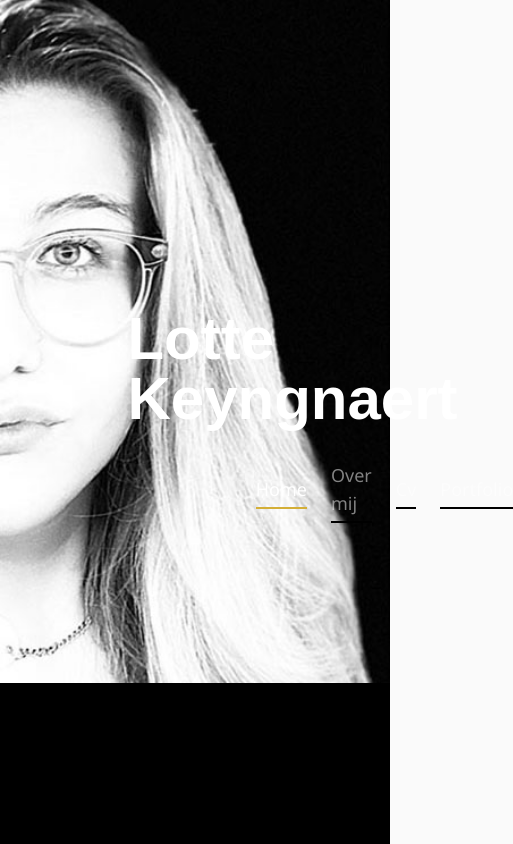
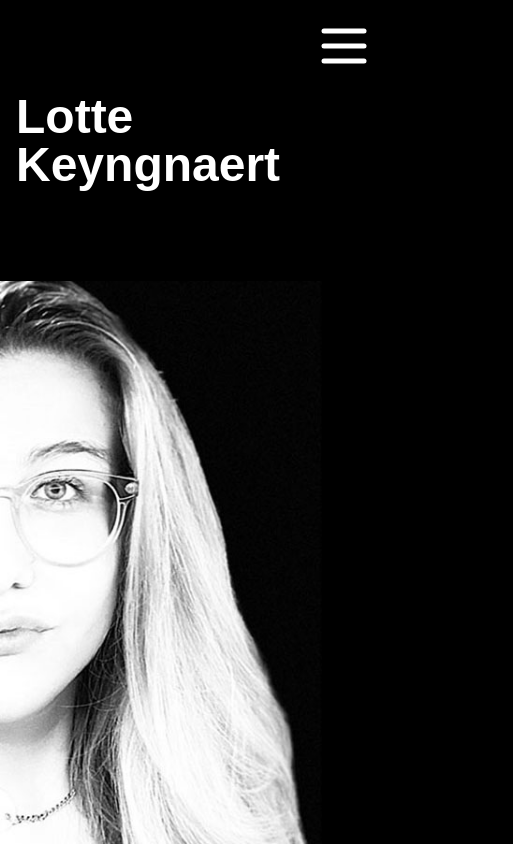
Before and after one commit to KeyngnaertLotte/Portfolio, a React (Vite) app: page / in a window 390 px wide. Shown: the whole page, 513 px wide, since content can reach past the window. Built offline with nearby package versions, Linux system fonts and the light colour scheme; a web font is replaced by a local one.

Commit message:
feat: mobile done

```diff
--- a/index.html
+++ b/index.html
@@ -6,7 +6,7 @@
     <meta name="viewport" content="width=device-width, initial-scale=1.0" />
     <title>Portfolio</title>
   </head>
-  <body class="bg-neutral-50">
+  <body class="bg-black">
     <div id="root"></div>
     <script type="module" src="/src/main.tsx"></script>
   </body>
--- a/package.json
+++ b/package.json
@@ -4,7 +4,7 @@
   "version": "0.0.0",
   "type": "module",
   "scripts": {
-    "dev": "vite",
+    "dev": "vite --host",
     "build": "tsc && vite build",
     "preview": "vite preview"
   },
@@ -14,6 +14,7 @@
     "match-sorter": "^6.3.1",
     "react": "^18.2.0",
     "react-dom": "^18.2.0",
+    "react-responsive": "^9.0.2",
     "react-router-dom": "^6.8.2",
     "react-touch-carousel": "^0.10.2",
     "sort-by": "^1.2.0"
--- a/src/components/AppNavigation.tsx
+++ b/src/components/AppNavigation.tsx
@@ -1,20 +1,37 @@
 import { useState } from 'react'
 import { Link } from 'react-router-dom'
+import { useMediaQuery } from 'react-responsive'
 
 export default () => {
   const currentPage = window.location.pathname.split('/')[1]
+  const isMobile = useMediaQuery({ query: '(max-width: 915px)' })
 
   const onPage = (id: string) => {
     console.log(id)
     if (currentPage === id) {
-      return 'm-3 pb-1 border-b-2 border-accent text-lg '
+      return 'm-3 pb-1 border-b-2 border-accent text-2xl w-fit'
     } else {
-      return 'm-3 pb-1 border-b-2 border-black hover:border-accent text-lg text-white/50 hover:text-white'
+      return 'm-3 pb-1 border-b-2 border-black hover:border-accent text-2xl text-white/50 hover:text-white w-fit'
     }
   }
 
   return (
-    <div className="flex flex-row text-white w-3/6 justify-between items-center font-body">
+    // <div className="flex flex-row text-white w-3/6 justify-between items-center font-body">
+    //   <Link to={'/'} className={onPage('')}>
+    //     Home
+    //   </Link>
+    //   <Link to={'/aboutme'} className={onPage('aboutme')}>
+    //     Over mij
+    //   </Link>
+    //   <Link to={'/cv'} className={onPage('cv')}>
+    //     Cv
+    //   </Link>
+    //   <Link to={'/portfolio'} className={onPage('portfolio')}>
+    //     Portfolio
+    //   </Link>
+    // </div>
+
+    <div className="font-body text-white flex flex-col h-full mt-10 gap-5">
       <Link to={'/'} className={onPage('')}>
         Home
       </Link>
--- a/src/routes/Home.tsx
+++ b/src/routes/Home.tsx
@@ -1,10 +1,39 @@
 import AppNavigation from '../components/AppNavigation'
+import bg from '../assets/img/BgHome.jpg'
+import { useMediaQuery } from 'react-responsive'
+import { Menu, X } from 'lucide-react'
+import { useEffect, useState } from 'react'
 
 export default function Home() {
+  const isMobile = useMediaQuery({ query: '(max-width: 915px)' })
+  const [showNav, setShowNav] = useState(false)
+
+  const showNavigation = () => {
+    if (showNav){
+      setShowNav(false)
+    }
+    else{
+      setShowNav(true)
+    }
+  }
   return (
-    <main className="flex h-screen justify-end bg-black bg-[url('../assets/img/BgHome.jpg')] bg-no-repeat bg-contain align-middle ">
-      <div className="flex flex-col justify-center items-center  w-2/4">
-        <h1 className='text-white text-6xl pb-5 font-heading font-bold'>Lotte Keyngnaert</h1>
+    // <main className="bg-black h-screen flex flex-col-reverse web:flex-row">
+    //   <div className='web:h-full  h-1/2 web:w-1/2 w-full'> <img src={bg} alt="" className='web:h-full h-3/5 absolute bottom-0 left-0'/></div>
+    //   <div className="h-1/2 web:h-full web:w-1/2 w-full flex flex-row web:flex-col web:justify-center web:items-center">
+    //     <h1 className='text-white text-6xl pb-5 font-heading font-bold '>Lotte Keyngnaert</h1>
+    //     <AppNavigation />
+    //   </div>
+    // </main>
+
+    <main className="h-screen w-screen flex flex-col-reverse">
+      <div className='h-2/3 w-full '> <img src={bg} alt="" className='h-full'/></div>
+      <div className="h-1/3 w-full flex flex-row justify-between p-4">
+        <h1 className='text-white font-heading font-bold text-5xl self-center'>Lotte Keyngnaert</h1>
+        {/* <AppNavigation /> */}
+        <button className='self-start' onClick={showNavigation}><Menu className='stroke-white' size={60}/></button>
+      </div>
+      <div className={`bg-black overflow-hidden flex flex-col ${showNav ? 'translate-x-0 absolute h-screen w-screen  p-4' : 'translate-x-full none h-0 w-0  p-0'}`}>
+        <button className='self-end' onClick={showNavigation}><X className='stroke-white' size={60}/></button>
         <AppNavigation />
       </div>
     </main>
--- a/tailwind.config.cjs
+++ b/tailwind.config.cjs
@@ -21,7 +21,8 @@ module.exports = {
       ],
     },
     screens: {
-      'tablet': '820px',
+      'web': '840px',
+      'tablet': '720px',
     },
     extend: {
       colors: {
```
Also changed, not shown: 1 other file (tests, documents, lock files or other folders).
